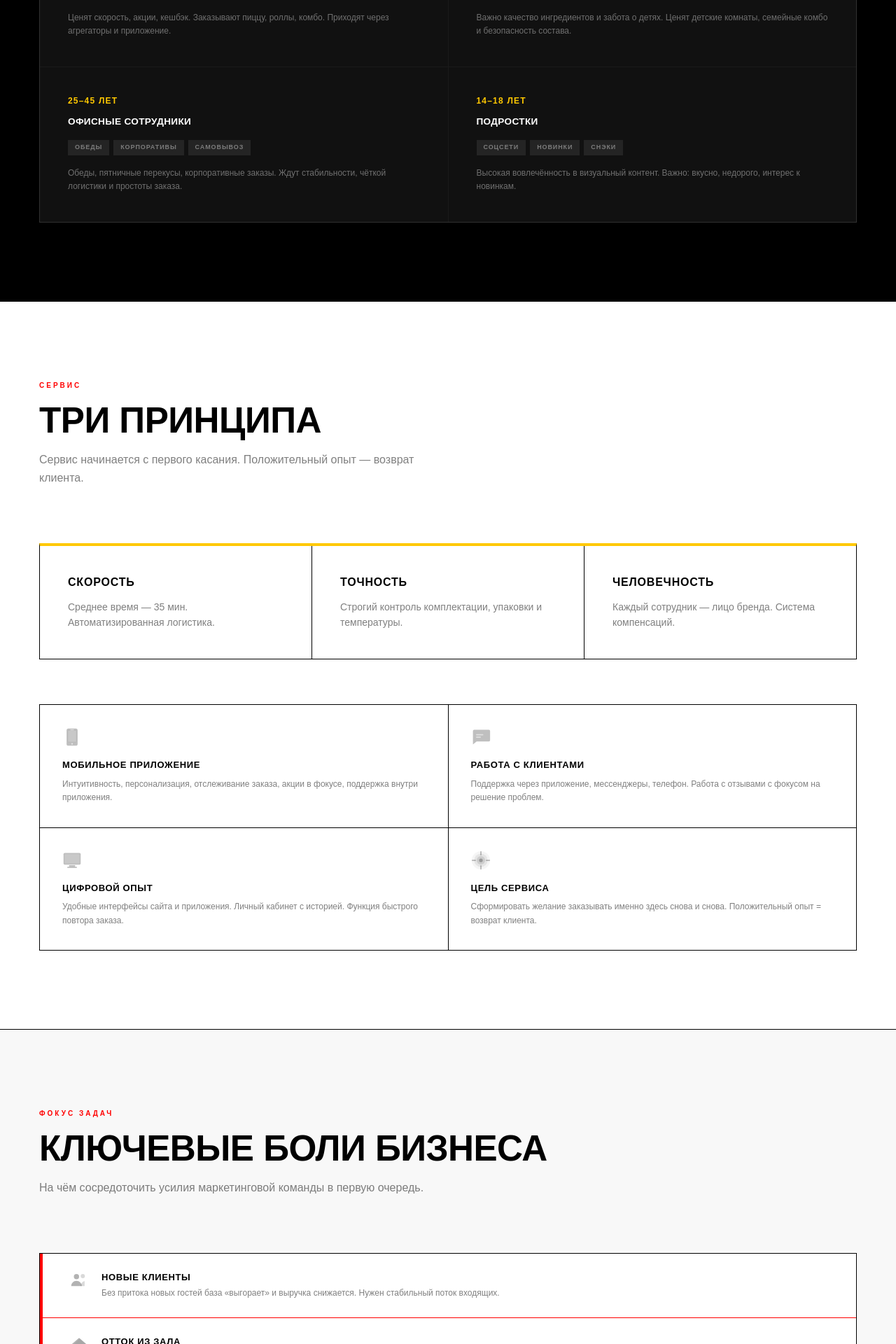
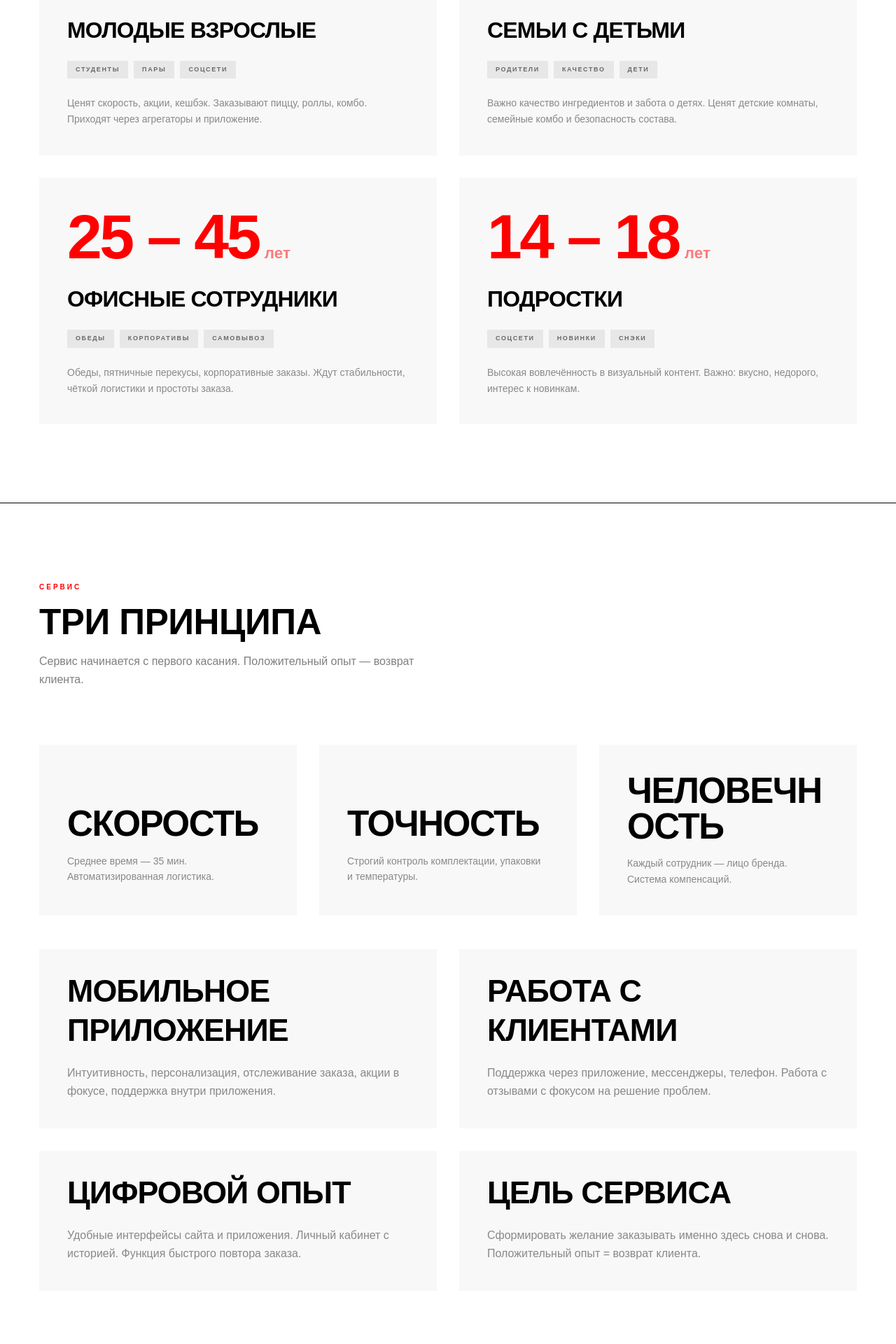
Before and after one commit to thehennz/pf-landing, a Next.js app: page / in a window 1280 px wide. Shown: the part 9460-11380 px from the top of the page at 70% size. Built offline with nearby package versions, Linux system fonts and the light colour scheme.

Commit message:
Redesign: Audience, Service, Challenges blocks

```diff
--- a/components/Audience.tsx
+++ b/components/Audience.tsx
@@ -4,18 +4,43 @@ import { motion, useInView } from "framer-motion";
 import SectionLabel from "./SectionLabel";
 
 const segments = [
-  { age: "18–35 лет", title: "Молодые взрослые", tags: ["Студенты", "Пары", "Соцсети"], text: "Ценят скорость, акции, кешбэк. Заказывают пиццу, роллы, комбо. Приходят через агрегаторы и приложение." },
-  { age: "25–45 лет", title: "Семьи с детьми", tags: ["Родители", "Качество", "Дети"], text: "Важно качество ингредиентов и забота о детях. Ценят детские комнаты, семейные комбо и безопасность состава." },
-  { age: "25–45 лет", title: "Офисные сотрудники", tags: ["Обеды", "Корпоративы", "Самовывоз"], text: "Обеды, пятничные перекусы, корпоративные заказы. Ждут стабильности, чёткой логистики и простоты заказа." },
-  { age: "14–18 лет", title: "Подростки", tags: ["Соцсети", "Новинки", "Снэки"], text: "Высокая вовлечённость в визуальный контент. Важно: вкусно, недорого, интерес к новинкам." },
+  {
+    age: "18 – 35",
+    title: "Молодые взрослые",
+    tags: ["Студенты", "Пары", "Соцсети"],
+    text: "Ценят скорость, акции, кешбэк. Заказывают пиццу, роллы, комбо. Приходят через агрегаторы и приложение.",
+  },
+  {
+    age: "25 – 45",
+    title: "Семьи с детьми",
+    tags: ["Родители", "Качество", "Дети"],
+    text: "Важно качество ингредиентов и забота о детях. Ценят детские комнаты, семейные комбо и безопасность состава.",
+  },
+  {
+    age: "25 – 45",
+    title: "Офисные сотрудники",
+    tags: ["Обеды", "Корпоративы", "Самовывоз"],
+    text: "Обеды, пятничные перекусы, корпоративные заказы. Ждут стабильности, чёткой логистики и простоты заказа.",
+  },
+  {
+    age: "14 – 18",
+    title: "Подростки",
+    tags: ["Соцсети", "Новинки", "Снэки"],
+    text: "Высокая вовлечённость в визуальный контент. Важно: вкусно, недорого, интерес к новинкам.",
+  },
 ];
 
 export default function Audience() {
   return (
-    <section id="audience" className="bg-black border-t-4 border-[#FF0000]">
+    <section id="audience" className="bg-white border-b border-black">
       <div className="px-6 md:px-14 py-20 md:py-28">
-        <SectionLabel dark label="Целевая аудитория" title="Ключевые сегменты" lead="ПиццаФабрика — для тех, кто ценит простое. Доступно, стабильно, вкусно, удобно." />
-        <div className="grid sm:grid-cols-2 gap-px bg-white/10 border border-white/10">
+        <SectionLabel
+          label="Целевая аудитория"
+          title="Ключевые сегменты"
+          lead="ПиццаФабрика — для тех, кто ценит простое. Доступно, стабильно, вкусно, удобно."
+        />
+
+        <div className="grid sm:grid-cols-2 gap-6 md:gap-8">
           {segments.map((s, i) => {
             const ref = useRef<HTMLDivElement>(null);
             const inView = useInView(ref, { once: true, margin: "-40px" });
@@ -26,25 +51,74 @@ export default function Audience() {
                 initial={{ opacity: 0, y: 28 }}
                 animate={inView ? { opacity: 1, y: 0 } : {}}
                 transition={{ delay: i * 0.1, duration: 0.65, ease: [0.22, 1, 0.36, 1] }}
-                className="bg-[#111] p-8 md:p-10 group cursor-default hover:bg-[#FF0000] transition-colors duration-400"
+                className="group cursor-default relative overflow-hidden bg-[#F8F8F8]"
               >
-                <div
-                  className="text-[#FFC800] text-xs font-bold tracking-widest uppercase mb-3 group-hover:text-white transition-colors duration-300"
-                  style={{ fontFamily: "'Unbounded', sans-serif" }}
+                {/* Sweep-анимация при наведении */}
+                <div className="absolute inset-0 bg-black origin-left z-0
+                               scale-x-0 group-hover:scale-x-100
+                               transition-transform duration-[450ms] ease-[cubic-bezier(.22,1,.36,1)]" />
+
+                <div className="relative z-10 flex flex-col gap-6 p-8 md:p-10 min-h-[300px]">
+
+                  {/* Возраст — главный акцент */}
+                  <div className="flex items-baseline gap-2 leading-none">
+                    <span
+                      className="font-black text-[#FF0000] leading-none"
+                      style={{
+                        fontFamily: "Arial, sans-serif",
+                        fontSize: "clamp(3.5rem, 7vw, 6rem)",
+                        letterSpacing: "-0.04em",
+                      }}
                     >
                       {s.age}
+                    </span>
+                    <span
+                      className="font-bold text-[#FF0000]/50 group-hover:text-[#FF0000]/70 transition-colors duration-300"
+                      style={{ fontSize: "clamp(1rem, 1.8vw, 1.4rem)" }}
+                    >
+                      лет
+                    </span>
                   </div>
-                <h3 className="font-bold text-base uppercase tracking-wide text-white mb-4" style={{ fontFamily: "'Unbounded', sans-serif", fontSize: "0.85rem" }}>
+
+                  {/* Заголовок сегмента */}
+                  <h3
+                    className="font-black uppercase leading-tight
+                               text-black group-hover:text-white
+                               transition-colors duration-300"
+                    style={{
+                      fontFamily: "Arial, sans-serif",
+                      fontSize: "clamp(1.3rem, 2.5vw, 2.1rem)",
+                      letterSpacing: "-0.025em",
+                    }}
+                  >
                     {s.title}
                   </h3>
-                <div className="flex flex-wrap gap-1.5 mb-4">
+
+                  {/* Плашки */}
+                  <div className="flex flex-wrap gap-2">
                     {s.tags.map((tag) => (
-                    <span key={tag} className="text-[9px] font-bold tracking-widest uppercase px-2.5 py-1 bg-white/8 text-white/40 group-hover:bg-white/20 group-hover:text-white transition-colors duration-300">
+                      <span
+                        key={tag}
+                        className="text-[9px] font-bold tracking-[0.18em] uppercase
+                                   px-3 py-1.5
+                                   bg-black/[0.07] text-black/55
+                                   group-hover:bg-white/15 group-hover:text-white
+                                   transition-colors duration-300"
+                      >
                         {tag}
                       </span>
                     ))}
                   </div>
-                <p className="text-xs text-white/40 group-hover:text-white/85 leading-relaxed transition-colors duration-300">{s.text}</p>
+
+                  {/* Описание — прижато к низу */}
+                  <p
+                    className="text-sm text-black/45 group-hover:text-white/65
+                               leading-relaxed transition-colors duration-300 mt-auto"
+                  >
+                    {s.text}
+                  </p>
+
+                </div>
               </motion.div>
             );
           })}
--- a/components/Service.tsx
+++ b/components/Service.tsx
@@ -2,103 +2,208 @@
 import { useRef } from "react";
 import { motion, useInView } from "framer-motion";
 import SectionLabel from "./SectionLabel";
-import { IconPhone, IconChat, IconMonitor, IconTarget, IconUsers, IconHome, IconScooter, IconChart } from "./Icons";
 
+/* ── Данные ── */
 const principles = [
-  { word: "Скорость", text: "Среднее время — 35 мин. Автоматизированная логистика." },
-  { word: "Точность", text: "Строгий контроль комплектации, упаковки и температуры." },
-  { word: "Человечность", text: "Каждый сотрудник — лицо бренда. Система компенсаций." },
+  { num: "01", word: "Скорость",     text: "Среднее время — 35 мин. Автоматизированная логистика." },
+  { num: "02", word: "Точность",     text: "Строгий контроль комплектации, упаковки и температуры." },
+  { num: "03", word: "Человечность", text: "Каждый сотрудник — лицо бренда. Система компенсаций." },
 ];
 
 const items = [
-  { Icon: IconPhone, title: "Мобильное приложение", text: "Интуитивность, персонализация, отслеживание заказа, акции в фокусе, поддержка внутри приложения." },
-  { Icon: IconChat, title: "Работа с клиентами", text: "Поддержка через приложение, мессенджеры, телефон. Работа с отзывами с фокусом на решение проблем." },
-  { Icon: IconMonitor, title: "Цифровой опыт", text: "Удобные интерфейсы сайта и приложения. Личный кабинет с историей. Функция быстрого повтора заказа." },
-  { Icon: IconTarget, title: "Цель сервиса", text: "Сформировать желание заказывать именно здесь снова и снова. Положительный опыт = возврат клиента." },
+  { title: "Мобильное приложение", text: "Интуитивность, персонализация, отслеживание заказа, акции в фокусе, поддержка внутри приложения." },
+  { title: "Работа с клиентами",   text: "Поддержка через приложение, мессенджеры, телефон. Работа с отзывами с фокусом на решение проблем." },
+  { title: "Цифровой опыт",        text: "Удобные интерфейсы сайта и приложения. Личный кабинет с историей. Функция быстрого повтора заказа." },
+  { title: "Цель сервиса",         text: "Сформировать желание заказывать именно здесь снова и снова. Положительный опыт = возврат клиента." },
 ];
 
 const challenges = [
-  { Icon: IconUsers, title: "Новые клиенты", text: "Без притока новых гостей база «выгорает» и выручка снижается. Нужен стабильный поток входящих." },
-  { Icon: IconHome, title: "Отток из зала", text: "Снижение трафика в зале = потеря выручки и ослабление бренда на локальном рынке." },
-  { Icon: IconScooter, title: "Отток доставки", text: "Падение заказов в доставке ведёт к прямой потере основного канала продаж." },
-  { Icon: IconChart, title: "Средний чек", text: "Если средний чек не растёт, гости тратят меньше — прибыль снижается при стабильном трафике." },
+  { num: "01", title: "Новые клиенты",    text: "Без притока новых гостей база «выгорает» и выручка снижается. Нужен стабильный поток входящих." },
+  { num: "02", title: "Отток из зала",    text: "Снижение трафика в зале = потеря выручки и ослабление бренда на локальном рынке." },
+  { num: "03", title: "Отток доставки",   text: "Падение заказов в доставке ведёт к прямой потере основного канала продаж." },
+  { num: "04", title: "Средний чек",      text: "Если средний чек не растёт, гости тратят меньше — прибыль снижается при стабильном трафике." },
 ];
 
+/* ── Карточка принципа ── */
+function PrincipleCard({ num, word, text, delay, inView }: {
+  num: string; word: string; text: string; delay: number; inView: boolean;
+}) {
+  return (
+    <motion.div
+      initial={{ opacity: 0, y: 24 }}
+      animate={inView ? { opacity: 1, y: 0 } : {}}
+      transition={{ delay, duration: 0.65, ease: [0.22, 1, 0.36, 1] }}
+      className="group cursor-default relative overflow-hidden bg-[#F8F8F8]"
+    >
+      <div className="absolute inset-0 bg-black origin-left z-0
+                     scale-x-0 group-hover:scale-x-100
+                     transition-transform duration-[450ms] ease-[cubic-bezier(.22,1,.36,1)]" />
+      <div className="relative z-10 flex flex-col p-8 md:p-10 min-h-[240px]">
+        <h3
+          className="font-black uppercase leading-none mb-4 mt-auto
+                     text-black group-hover:text-white transition-colors duration-300"
+          style={{
+            fontFamily: "Arial, sans-serif",
+            fontSize: "clamp(2rem, 4vw, 3.2rem)",
+            letterSpacing: "-0.03em",
+            overflowWrap: "break-word",
+          }}
+        >
+          {word}
+        </h3>
+        <p className="text-sm text-black/45 group-hover:text-white/65 leading-relaxed transition-colors duration-300">
+          {text}
+        </p>
+      </div>
+    </motion.div>
+  );
+}
+
+/* ── Карточка сервиса ── */
+function ServiceItem({ title, text, delay }: { title: string; text: string; delay: number }) {
+  const ref = useRef<HTMLDivElement>(null);
+  const inView = useInView(ref, { once: true, margin: "-40px" });
+  return (
+    <motion.div
+      ref={ref}
+      initial={{ opacity: 0, y: 20 }}
+      animate={inView ? { opacity: 1, y: 0 } : {}}
+      transition={{ delay, duration: 0.6 }}
+      className="bg-[#F8F8F8] px-8 md:px-10 pt-8 pb-10"
+    >
+      <h3
+        className="font-black uppercase text-black leading-tight mb-5"
+        style={{
+          fontFamily: "Arial, sans-serif",
+          fontSize: "clamp(1.8rem, 3.5vw, 3rem)",
+          letterSpacing: "-0.02em",
+        }}
+      >
+        {title}
+      </h3>
+      <p className="text-base text-black/45 leading-relaxed">{text}</p>
+    </motion.div>
+  );
+}
+
+/* ── Строка боли ── */
+function ChallengeRow({ num, title, text, delay }: {
+  num: string; title: string; text: string; delay: number;
+}) {
+  const ref = useRef<HTMLDivElement>(null);
+  const inView = useInView(ref, { once: true, margin: "-30px" });
+  return (
+    <motion.div
+      ref={ref}
+      initial={{ opacity: 0, y: 20 }}
+      animate={inView ? { opacity: 1, y: 0 } : {}}
+      transition={{ duration: 0.6, delay, ease: [0.22, 1, 0.36, 1] }}
+      className="group cursor-default relative overflow-hidden"
+    >
+      {/* Sweep */}
+      <div className="absolute inset-0 bg-black origin-left z-0
+                     scale-x-0 group-hover:scale-x-100
+                     transition-transform duration-[450ms] ease-[cubic-bezier(.22,1,.36,1)]" />
+
+      {/* Пикающий номер */}
+      <span
+        className="absolute top-1/2 -translate-y-1/2 font-black leading-none
+                   select-none pointer-events-none z-10
+                   text-black/[0.06] group-hover:text-white/20 transition-colors duration-500"
+        style={{
+          fontFamily: "Arial, sans-serif",
+          fontSize: "clamp(8rem, 16vw, 14rem)",
+          left: "-0.32em",
+        }}
+      >
+        {num}
+      </span>
+
+      {/* Контент */}
+      <div className="relative z-20 flex items-center gap-6
+                     py-9 md:py-11 pr-6 md:pr-10
+                     pl-[9rem] sm:pl-[12rem] md:pl-[16rem] xl:pl-[20rem]">
+        <div className="flex-1 min-w-0">
+          <h3
+            className="font-black uppercase leading-tight mb-2
+                       text-black group-hover:text-white transition-colors duration-300"
+            style={{
+              fontFamily: "Arial, sans-serif",
+              fontSize: "clamp(1.5rem, 3vw, 2.6rem)",
+              letterSpacing: "-0.025em",
+            }}
+          >
+            {title}
+          </h3>
+          <p
+            className="text-black/45 group-hover:text-white/55 leading-relaxed transition-colors duration-300"
+            style={{ fontSize: "clamp(0.8rem, 1.2vw, 0.95rem)" }}
+          >
+            {text}
+          </p>
+        </div>
+      </div>
+    </motion.div>
+  );
+}
+
+/* ── Компонент ── */
 export default function Service() {
-  const ref = useRef<HTMLDivElement>(null);
-  const inView = useInView(ref, { once: true, margin: "-80px" });
+  const principlesRef = useRef<HTMLDivElement>(null);
+  const principlesInView = useInView(principlesRef, { once: true, margin: "-60px" });
 
   return (
     <>
-      <section id="service" className="bg-white border-t border-black border-b border-black">
+      {/* ── Три принципа + сервис ── */}
+      <section id="service" className="bg-white border-b border-black">
         <div className="px-6 md:px-14 py-20 md:py-28">
-          <SectionLabel label="Сервис" title="Три принципа" lead="Сервис начинается с первого касания. Положительный опыт — возврат клиента." />
+          <SectionLabel
+            label="Сервис"
+            title="Три принципа"
+            lead="Сервис начинается с первого касания. Положительный опыт — возврат клиента."
+          />
 
-          <div ref={ref} className="grid grid-cols-1 md:grid-cols-3 gap-px bg-black border border-black border-t-4 border-t-[#FFC800] mb-16">
+          {/* Принципы */}
+          <div ref={principlesRef} className="grid grid-cols-1 md:grid-cols-3 gap-6 md:gap-8 mb-10 md:mb-12">
             {principles.map((p, i) => (
-              <motion.div
+              <PrincipleCard
                 key={p.word}
-                initial={{ opacity: 0, y: 20 }}
-                animate={inView ? { opacity: 1, y: 0 } : {}}
-                transition={{ delay: i * 0.12, duration: 0.6 }}
-                className="bg-white p-8 md:p-10 group hover:bg-[#FFC800] transition-colors duration-300 cursor-default"
-              >
-                <div className="font-black text-base uppercase tracking-wider mb-3 group-hover:text-black transition-colors duration-300">
-                  {p.word}
-                </div>
-                <p className="text-sm text-black/50 group-hover:text-black/70 leading-relaxed transition-colors duration-300">{p.text}</p>
-              </motion.div>
+                num={p.num}
+                word={p.word}
+                text={p.text}
+                delay={i * 0.12}
+                inView={principlesInView}
+              />
             ))}
           </div>
 
-          <div className="grid sm:grid-cols-2 gap-px bg-black border border-black">
-            {items.map((item, i) => {
-              const r = useRef<HTMLDivElement>(null);
-              const v = useInView(r, { once: true, margin: "-40px" });
-              return (
-                <motion.div
-                  key={item.title}
-                  ref={r}
-                  initial={{ opacity: 0, y: 20 }}
-                  animate={v ? { opacity: 1, y: 0 } : {}}
-                  transition={{ delay: i * 0.09, duration: 0.6 }}
-                  className="bg-white p-8 hover:bg-[#F8F8F8] transition-colors duration-300"
-                >
-                  <item.Icon className="w-7 h-7 text-black/25 mb-4" />
-                  <h3 className="font-bold text-[13px] uppercase tracking-wider mb-2">{item.title}</h3>
-                  <p className="text-xs text-black/50 leading-relaxed">{item.text}</p>
-                </motion.div>
-              );
-            })}
+          {/* Детали сервиса */}
+          <div className="grid sm:grid-cols-2 gap-6 md:gap-8">
+            {items.map((item, i) => (
+              <ServiceItem key={item.title} title={item.title} text={item.text} delay={i * 0.09} />
+            ))}
           </div>
         </div>
       </section>
 
-      {/* Challenges */}
-      <section className="bg-[#F8F8F8] border-b border-black">
+      {/* ── Ключевые боли ── */}
+      <section className="bg-white border-b border-black">
         <div className="px-6 md:px-14 py-20 md:py-28">
-          <SectionLabel label="Фокус задач" title="Ключевые боли бизнеса" lead="На чём сосредоточить усилия маркетинговой команды в первую очередь." />
+          <SectionLabel
+            label="Фокус задач"
+            title="Ключевые боли бизнеса"
+            lead="На чём сосредоточить усилия маркетинговой команды в первую очередь."
+          />
           <div className="border border-black divide-y divide-black">
-            {challenges.map((c, i) => {
-              const r = useRef<HTMLDivElement>(null);
-              const v = useInView(r, { once: true, margin: "-40px" });
-              return (
-                <motion.div
-                  key={c.title}
-                  ref={r}
-                  initial={{ opacity: 0, x: -20 }}
-                  animate={v ? { opacity: 1, x: 0 } : {}}
-                  transition={{ delay: i * 0.09, duration: 0.55, ease: [0.22, 1, 0.36, 1] }}
-                  className="flex gap-5 items-start bg-white px-6 md:px-10 py-6 group cursor-default hover:bg-black border-l-4 border-[#FF0000] transition-colors duration-300"
-                >
-                  <c.Icon className="w-6 h-6 shrink-0 mt-0.5 text-black/30 group-hover:text-white/40 transition-colors duration-300" />
-                  <div>
-                    <h3 className="font-bold text-[13px] uppercase tracking-wider mb-1 group-hover:text-white transition-colors duration-300">{c.title}</h3>
-                    <p className="text-xs text-black/50 group-hover:text-white/50 leading-relaxed transition-colors duration-300">{c.text}</p>
-                  </div>
-                </motion.div>
-              );
-            })}
+            {challenges.map((c, i) => (
+              <ChallengeRow
+                key={c.title}
+                num={c.num}
+                title={c.title}
+                text={c.text}
+                delay={i * 0.07}
+              />
+            ))}
           </div>
         </div>
       </section>
```
Lines whose indentation alone changed are shown as unchanged.
